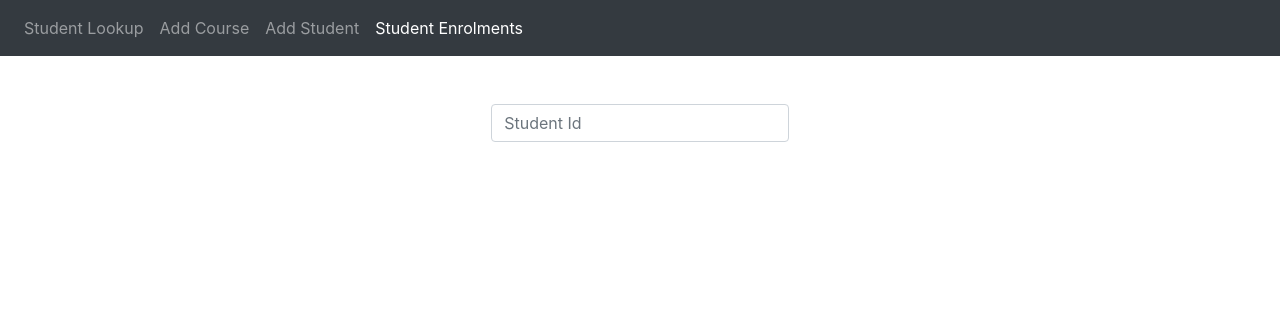
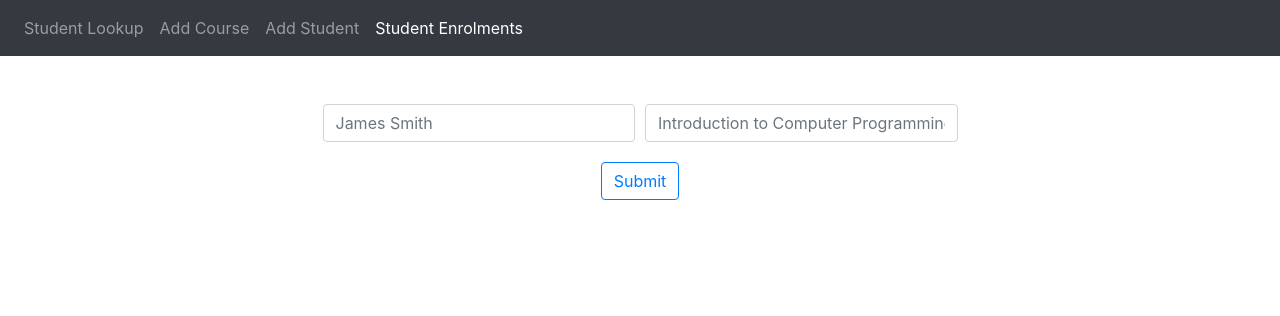
Before and after one commit to dustryder/Shift-Assignment, a Flask app: template templates/enrolStudent.html in a window 1280 px wide. Shown: the top 316 px of the page. Run offline with Flask 2, Linux system fonts and the light colour scheme; the template is opened without the code that fills it, so the values that code supplies are empty; some libraries are stand-ins or nearby versions.

Commit message:
Enrolments

```diff
--- a/static/js/script.js
+++ b/static/js/script.js
@@ -4,7 +4,13 @@ window.addEventListener('load', () => {
 	var inputs = document.querySelectorAll('input');
 	var lookup_datalist = document.querySelector('#student_name');
 	var lookup_input = document.querySelector('#student_name_lookup');
+	var lookup_course = document.querySelector('#course_title_lookup');
 	var lookup_data_id;
+	var lookup_data_code;
+
+	$(function () {
+	  $('[data-toggle="tooltip"]').tooltip()
+	})
 
 	forms.forEach(element => {
 		element.addEventListener('submit', (event) => {
@@ -12,11 +18,24 @@ window.addEventListener('load', () => {
 				event.preventDefault();
 				event.stopPropagation();
 				element.classList.add('was-validated');
-			} else if (lookup_data_id) {
-				let hiddenStudentIdInput = document.querySelector('#hidden_studentid');
-				hiddenStudentIdInput.value = lookup_data_id;
+			} else {
+				if (lookup_data_id) {
+					var hiddenStudentIdInput = document.querySelector('#hidden_studentid');
+					hiddenStudentIdInput.value = lookup_data_id;
+				} else {
+					var hiddenStudentIdInput = document.querySelector('#hidden_studentid');
+					hiddenStudentIdInput.value = lookup_input.value;
+				}
 
+				if (lookup_data_code) {
+					var hiddenCourseCodeInput = document.querySelector('#hidden_coursecode');
+					hiddenCourseCodeInput.value = lookup_data_code;
+				} else {
+					var hiddenCourseCodeInput = document.querySelector('#hidden_coursecode');
+					hiddenCourseCodeInput.value = lookup_course.value;
+				}
 			}
+
 		});
 
 		element.addEventListener('reset', (event) => {
@@ -42,7 +61,17 @@ window.addEventListener('load', () => {
 				if (choice) {
 					lookup_data_id = choice.getAttribute("data-id");
 				} else {
-					lookup_data_id = 0;
+					lookup_data_id = "";
+				}
+			}
+
+			if (element.id === "course_title_lookup") {
+
+				let choice = document.querySelector(`option[value="${element.value}"]`);
+				if (choice) {
+					lookup_data_code = choice.getAttribute("data-id");
+				} else {
+					lookup_data_code = "";
 				}
 			}
 		});
--- a/templates/addCourse.html
+++ b/templates/addCourse.html
@@ -13,7 +13,7 @@
         <div class="row justify-content-center">
             <div class="form-group col-md-6">
                 <label for="course_title" class="sr-only">Course Title</label>
-                <input type="text" class="form-control" id="course_title" placeholder="Course Title" maxlength="100" name="course_title" required>
+                <input type="text" class="form-control" data-toggle="tooltip" data-placement="right" title="Course title" id="course_title" placeholder="Introduction to Computer Programming" maxlength="100" name="course_title" required>
                 <div class="invalid-feedback text-center">
                     Please enter a valid course title
                 </div>
@@ -24,7 +24,7 @@
 
         	<div class="form-group col-md-3">
         		<label for="course_code" class="sr-only">Course Code</label>
-                <input type="text" class="form-control" id="course_code" placeholder="Course Code" maxlength="7" pattern="[A-Za-z]{4}[0-9]{3}" name="course_code" required>
+                <input type="text" class="form-control" data-toggle="tooltip" data-placement="right" title="Course code" id="course_code" placeholder="COSC121" maxlength="7" pattern="[A-Za-z]{4}[0-9]{3}" name="course_code" required>
                 <div class="invalid-feedback text-center">
                     Please enter a valid course code of the form XXXX999
                 </div>
@@ -34,7 +34,7 @@
 
     	<div class="form-group form-inline justify-content-center">
     		<label for="delivery_year" class="sr-only">Delivery Year</label>
-    		<input type="number" min="1950" max="2050" class="form-control" placeholder="Year" id="delivery_year" name="delivery_year"required>
+    		<input type="number" min="1950" max="2050" class="form-control" data-toggle="tooltip" data-placement="right" title="Delivery year" placeholder="2020" id="delivery_year" name="delivery_year"required>
             <div class="invalid-feedback text-center">
                 Please enter a valid delivery year between 1950 and 2050
             </div>
--- a/templates/base.html
+++ b/templates/base.html
@@ -40,15 +40,13 @@
         </div>
     </nav>
 
-    {%- block body -%}{%- endblock body %}
+    {% block body %}{% endblock body %}
 
     <script src="https://cdn.jsdelivr.net/npm/jquery@3.4.1/dist/jquery.min.js"></script>
     <script src="https://cdnjs.cloudflare.com/ajax/libs/popper.js/1.14.7/umd/popper.min.js"></script>
     <script src="https://stackpath.bootstrapcdn.com/bootstrap/4.3.1/js/bootstrap.min.js"></script>
     <script src="{{ url_for('static', filename='js/script.js') }}"></script>
 
-    {%- block scripts %}{% endblock scripts %}
-
 </body>
 
 </html>
--- a/templates/enrolStudent.html
+++ b/templates/enrolStudent.html
@@ -8,19 +8,49 @@
 {% block body %}
 <div class="d-flex container-liquid justify-content-center">
 
-	<form action="/student" method="POST" class="mt-5 needs-validation w-100" novalidate>
+	<form action="/enrolment" method="POST" class="mt-5 needs-validation w-100" novalidate>
 
-		<div class="row justify-content-center">
+		<div class="form-row justify-content-center">
+
 	    	<div class="form-group col-md-3">
-	    		<label for="student_id" class="sr-only">Student Id</label>
-	    		<input type="number" class="form-control" id="student_id" placeholder="Student Id" min="100000000" max="999999999" name="student_id" required>
+	    		<label for="student_name" class="sr-only">Student Name</label>
+	    		<input type="text" class="form-control" id="student_name_lookup" placeholder="James Smith" data-toggle="tooltip" data-placement="right" title="Student name" maxlength="100" name="student_name" list="student_name" required>
+	    		<input type="hidden" id="hidden_studentid" name="student_id">
+	    		<datalist id="student_name">
+	    			{% for student in students %}
+	    				<option data-id="{{ student['id'] }}" value="{{ student['name'] }}">id: {{ student['id'] }}</option>
+	    			{% endfor %}
+	    		</datalist>
 	            <div class="invalid-feedback text-center">
-	                Please enter a valid student id between 100000000 and 999999999
+	                Please enter a name
 	            </div>
 	    	</div>
+
+	    	<div class="form-group col-md-3">
+	    		<label for="course_title" class="sr-only">Course Title</label>
+	    		<input type="text" class="form-control" id="course_title_lookup" placeholder="Introduction to Computer Programming" data-toggle="tooltip" data-placement="right" title="Course title" maxlength="100" name="course_title" list="course_title" required>
+	    		<input type="hidden" id="hidden_coursecode" name="course_code">
+	    		<datalist id="course_title">
+	    			{% for course in courses %}
+	    				<option data-id="{{ course['code'] }}" value="{{ course['title'] }}">{{ course['code'] }}-{{ course['year'] }}</option>
+	    			{% endfor %}
+	    		</datalist>
+	            <div class="invalid-feedback text-center">
+	                Please select a course
+	            </div>
+	    	</div>
+
+		</div>
+
+
+		<div class="row justify-content-center align-self-center">
+    		<div class="form-group m-1">
+    			<button type="submit" class="btn btn-outline-primary">Submit</button>
+    		</div>
     	</div>
 
 	</form>
+</div>
 
 <div class="text-center pt-5 bottom-ephemeral-message">
     <h5>{{ message }}</h5>
```
Also changed, not shown: extra/validators.py (+10 -5 lines), templates/addStudent.html (+4 -4 lines), templates/lookupStudent.html (+4 -5 lines), views/enrolment.py (+67 -3 lines), views/lookup.py (+19 -13 lines).
